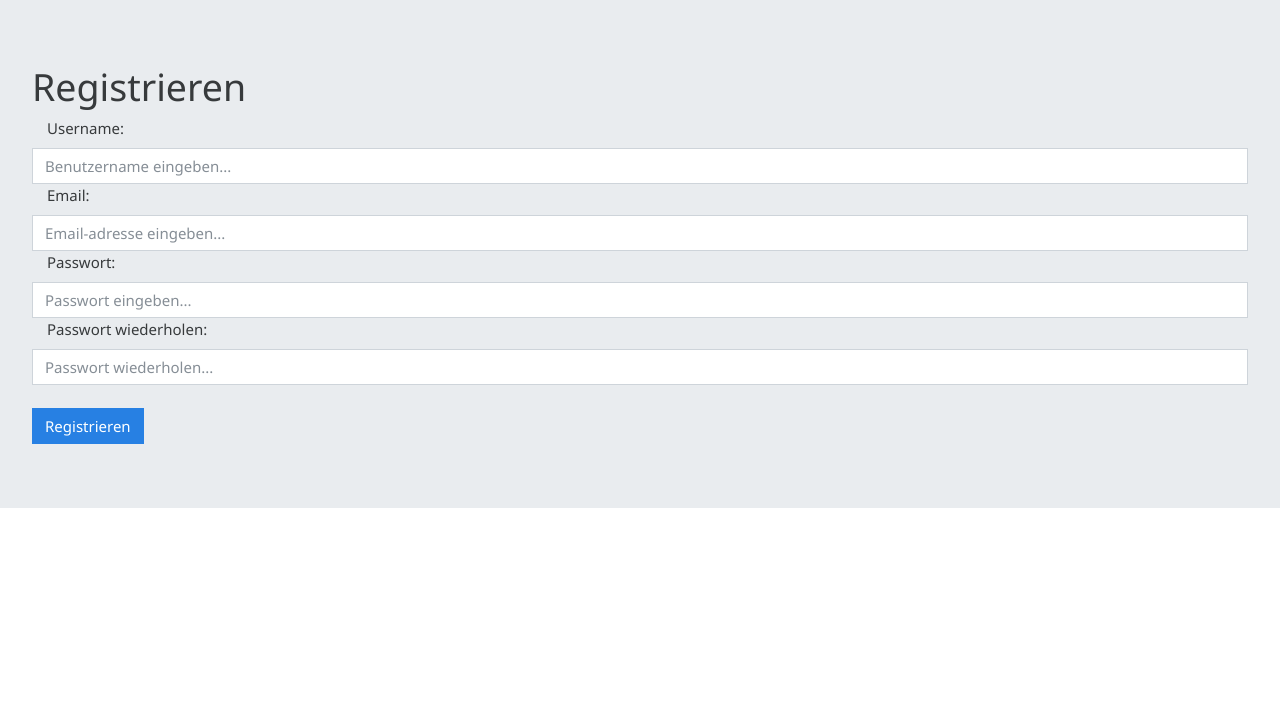
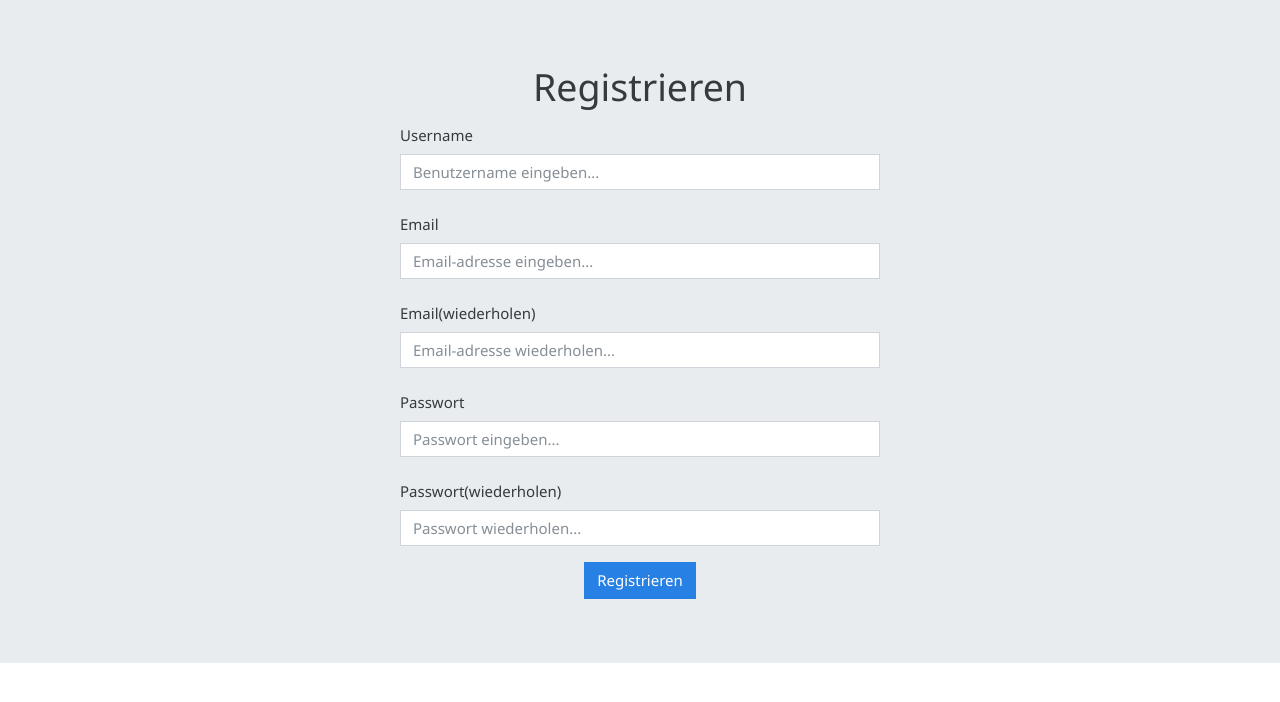
Before and after one commit to MariusVogel/WebProject-GAmeEngine-, a PHP site: page /register.php in a window 1280 px wide. Shown: the top 702 px of the page. Run offline with PHP 8.4, Linux system fonts and the light colour scheme; some libraries are stand-ins or nearby versions.

Commit message:
register geschieben bugfix/verbesserungen todo:verify mit leben fuellen

```diff
--- a/www/register.php
+++ b/www/register.php
@@ -1,5 +1,54 @@
 <?php
+require_once(__DIR__ . '/../AutoLoad.php');
+$errStr = !empty($_REQUEST['d']) ? Help::DangerAlert($_REQUEST['d']) : "";
+if (!empty($_POST)) {
+    if (empty($_POST['uname']) || empty($_POST['mail1']) || empty($_POST['mail2']) || empty($_POST['pw1']) || empty($_POST['pw2'])) {
+        header("location: register.php?d=" . urldecode("Alle Felder ausfuellen!"));
+        exit;
+    }
+    if (strip_tags($_POST['pw1']) !== strip_tags($_POST['pw2'])) {
+        header("location: register.php?d=" . urldecode("Passwoerter unterschiedlich!"));
+        exit;
+    }
+    if (strip_tags($_POST['mail1']) !== strip_tags($_POST['mail2'])) {
+        header("location: register.php?d=" . urldecode("Mail unterschiedlich!"));
+        exit;
+    }
+    if (!filter_var(strip_tags($_POST['mail1']), FILTER_VALIDATE_EMAIL)) {
+        header("location: register.php?d=" . urldecode("Mail fehlerhaft!"));
+        exit;
+    }
+    if (!Help::prufePw(strip_tags($_POST['pw1']))) {
+        header("location: register.php?d=" . urldecode("Passwort zu schwach!"));
+        exit;
+    }
+    $anbindung = Anbindung::Get();
+    $user = $anbindung->selectUser(strip_tags($_POST['uname']));
+    $userMail = $anbindung->selectUserMail(strip_tags($_POST['mail']));
+    if ($user || $userMail) {
+        header("location: register.php?d=" . urldecode("Nutzer oder Mail schon vergeben!"));
+        exit;
+    }
+    $gen = function ($length) {
+        $pw = "";
+        $salt = 'qwertzuiopasdfghjklyxcvbnmQWERTZUIOPASDFGHJKLYXCVBNM1234567890';
+        for ($i = 0; $i < $length; $i++) {
+            $pw .= $salt[rand(0, strlen($salt))];
+        }
+        return $pw;
+    };
 
+    $user = new User([
+        'benutzername' => strip_tags($_POST['uname']),
+        'mail' => strip_tags($_POST['mail1']),
+        'pw' => password_hash(strip_tags($_POST['pw1'])),
+        'code' => $code = $gen(6)
+    ]);
+    $anbindung->insertUser($user);
+    mail(strip_tags($_POST['mail1']), 'Verifizierung [Spielname einfuegen]', "Ihre Regestierung ist fast abgeschlossen sie muessen nur auf der Verifikationseite folgenden Code eingeben.\n\n$code");
+    header("location: verify.php?s=" . urldecode("Bitte geben sie den Code an den wir Ihnen per Mail geschickt haben."));
+    exit;
+}
 ?>
 
 <!DOCTYPE html>
@@ -8,21 +57,49 @@
     <meta charset="UTF-8">
     <title>Registrieren</title>
     <link rel="stylesheet" href="../lib/bootstrap/css/cosmo.css">
+    <script src="https://ajax.googleapis.com/ajax/libs/jquery/3.2.1/jquery.min.js"></script>
+    <script src="https://maxcdn.bootstrapcdn.com/bootstrap/3.3.7/js/bootstrap.min.js"></script>
+    <script src="https://code.jquery.com/jquery-3.2.1.slim.min.js"
+            integrity="sha384-KJ3o2DKtIkvYIK3UENzmM7KCkRr/rE9/Qpg6aAZGJwFDMVNA/GpGFF93hXpG5KkN"
+            crossorigin="anonymous"></script>
+    <script src="https://cdnjs.cloudflare.com/ajax/libs/popper.js/1.12.9/umd/popper.min.js"
+            integrity="sha384-ApNbgh9B+Y1QKtv3Rn7W3mgPxhU9K/ScQsAP7hUibX39j7fakFPskvXusvfa0b4Q"
+            crossorigin="anonymous"></script>
+    <script src="https://maxcdn.bootstrapcdn.com/bootstrap/4.0.0/js/bootstrap.min.js"
+            integrity="sha384-JZR6Spejh4U02d8jOt6vLEHfe/JQGiRRSQQxSfFWpi1MquVdAyjUar5+76PVCmYl"
+            crossorigin="anonymous"></script>
 </head>
 <body>
-<div class="jumbotron">
+<div class="jumbotron" align="center">
     <h1 class="h1">Registrieren</h1>
+    <?php echo $errStr; ?>
     <form method="post">
-        <label class="col-lg-2" for="name ">Username: </label>
-        <input type="text" name="username" class="form-control" id="name " placeholder="Benutzername eingeben...">
-        <label class="col-lg-2" for="mail">Email: </label>
-        <input type="email" name="email" class="form-control" id="mail" placeholder="Email-adresse eingeben...">
-        <label class="col-lg-2" for="pw1">Passwort: </label>
-        <input type="password" name="passwort" class="form-control" id="pw1" placeholder="Passwort eingeben...">
-        <label class="col-lg-2" for="pw2">Passwort wiederholen: </label>
-        <input type="password" name="passwort" class="form-control" id="pw2" placeholder="Passwort wiederholen...">
-        <br/>
-        <button class="btn btn-primary">Registrieren</button>
+        <fieldset style="max-width: 30em">
+            <div class="form-group row">
+                <label class="col-form-label" for="name ">Username</label>
+                <input type="text" name="uname" class="form-control" id="name " placeholder="Benutzername eingeben...">
+            </div>
+            <div class="form-group row">
+                <label class="col-form-label" for="mail1">Email</label>
+                <input type="email" name="mail1" class="form-control" id="mail1"
+                       placeholder="Email-adresse eingeben...">
+            </div>
+            <div class="form-group row">
+                <label class="col-form-label" for="mail2">Email(wiederholen)</label>
+                <input type="email" name="mail2" class="form-control" id="mail1"
+                       placeholder="Email-adresse wiederholen...">
+            </div>
+            <div class="form-group row">
+                <label class="col-form-label" for="pw1">Passwort</label>
+                <input type="password" name="pw1" class="form-control" id="pw1" placeholder="Passwort eingeben...">
+            </div>
+            <div class="form-group row">
+                <label class="col-form-label" for="pw2">Passwort(wiederholen)</label>
+                <input type="password" name="pw2" class="form-control" id="pw2"
+                       placeholder="Passwort wiederholen...">
+            </div>
+            <button class="btn btn-primary">Registrieren</button>
+        </fieldset>
     </form>
 </div>
 </body>
```
Also changed, not shown: lib/Helper/Help.php (+15 -0 lines), lib/database/Anbindung.php (+18 -1 lines), www/login.php (+22 -12 lines), www/verify.php (added, +30 -0 lines).
